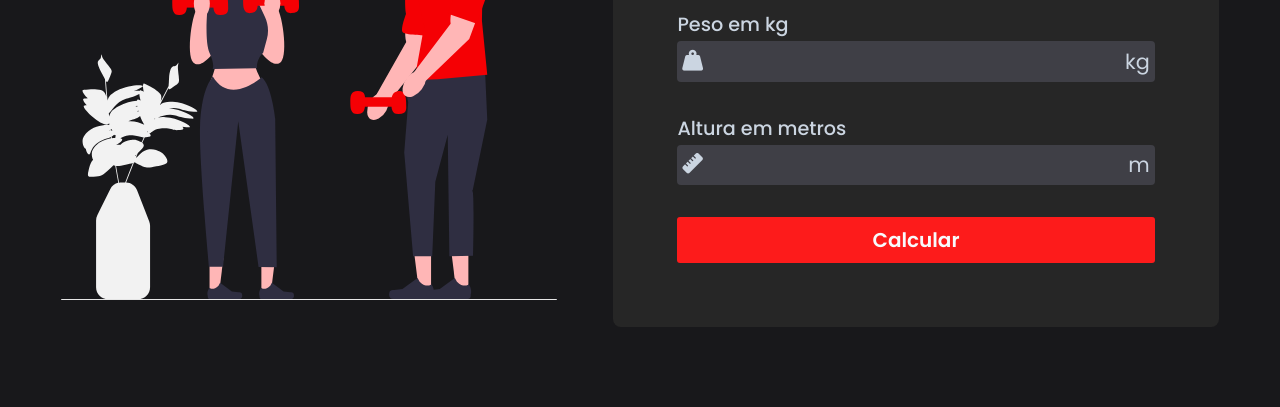
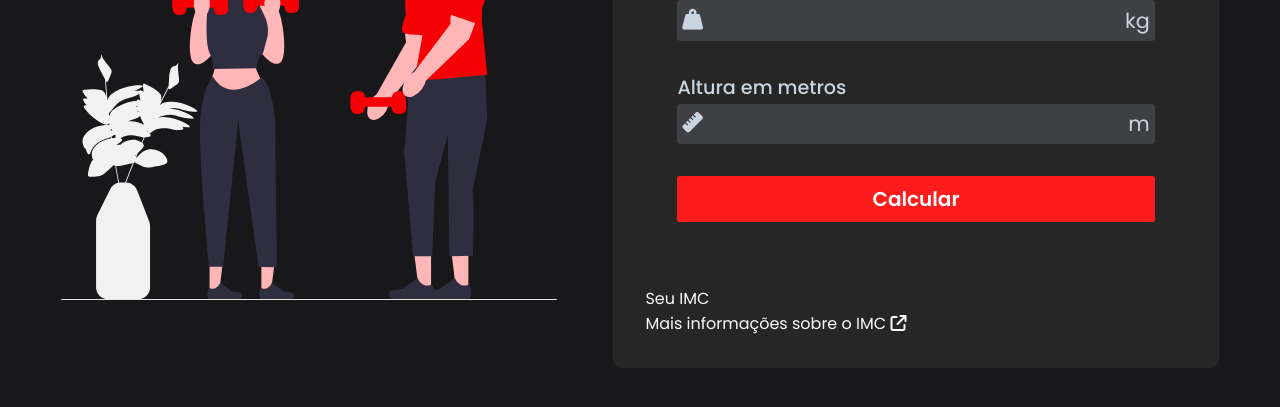
Before and after one commit to LuFassini/TDS2--revisao01, a plain HTML site: page index.html in a window 1280 px wide. Shown: the part 297-704 px from the top of the page. Drawn offline with Linux system fonts and the light colour scheme.

Commit message:
feat: finalizate html

```diff
--- a/index.html
+++ b/index.html
@@ -36,7 +36,24 @@
             </div>
             <button id="calculate">Calcular</button>
         </div>
+        <div id="infos">
+            <div id="result">
+                <div id="imc">
+                    <span id="value"></span>
+                    <span id="status">Seu IMC</span>
+                </div>
+                <div id="description">
+                    <span id="text"></span>
+                </div>
+            </div>
+
+            <div id="moreinfos">
+                <a href="https://mundoeducacao.oul.com.br/saude-bem-estar/imc.html"></a>
+                Mais informações sobre o IMC
+                <i class="fa-solid fa-arrow-up-right-from-square "></i>
+            </div>
+        </div>
     </section>
    </main>
 </body>
-</html>
+</htm>
```
